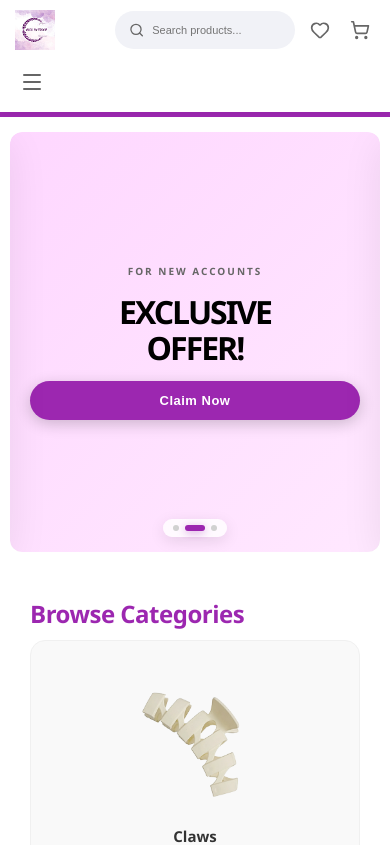
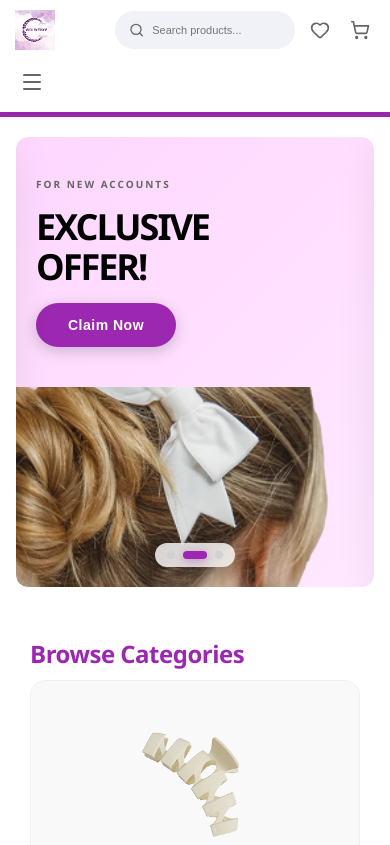
Before and after one commit to TriDizi-Dev/Accsintouch, a React (Vite) app in the folder client/: page / in a window 390 px wide. Shown: the top 845 px of the page. Built offline with nearby package versions, Linux system fonts and the light colour scheme.

Commit message:
responsivenessfinals

```diff
--- a/client/src/components/caroselbanner/Carousel.jsx
+++ b/client/src/components/caroselbanner/Carousel.jsx
@@ -14,9 +14,8 @@ export default function HeroCarousel({ handleNavigateToProducts, handleNavigateT
   // Detect screen size
   useEffect(() => {
     const handleResize = () => {
-      const width = window.innerWidth;
-      setIsMobile(width < 768);
-      setIsTablet(width >= 768 && width < 1024);
+      setIsMobile(window.innerWidth < 768);
+      setIsTablet(window.innerWidth >= 768 && window.innerWidth < 1024);
     };
 
     handleResize();
@@ -34,7 +33,7 @@ export default function HeroCarousel({ handleNavigateToProducts, handleNavigateT
           background: 'linear-gradient(135deg, #FFEFE7 0%, #FFE8DC 100%)',
           borderRadius: isMobile ? '12px' : '20px',
           overflow: 'hidden',
-          height: isMobile ? '420px' : isTablet ? '480px' : '550px',
+          height: isMobile ? '450px' : isTablet ? '500px' : '550px',
           display: 'flex',
           alignItems: 'center',
           boxShadow: '0 10px 40px rgba(0,0,0,0.08)'
@@ -64,7 +63,7 @@ export default function HeroCarousel({ handleNavigateToProducts, handleNavigateT
           }}>
             <div style={{ display: 'flex', alignItems: 'baseline', gap: isMobile ? '10px' : '15px' }}>
               <h1 style={{
-                fontSize: isMobile ? '60px' : isTablet ? '80px' : '120px',
+                fontSize: isMobile ? '72px' : isTablet ? '90px' : '120px',
                 fontWeight: '800',
                 lineHeight: '1',
                 margin: 0,
@@ -72,14 +71,14 @@ export default function HeroCarousel({ handleNavigateToProducts, handleNavigateT
                 textShadow: '2px 2px 4px rgba(0,0,0,0.05)'
               }}>50%</h1>
               <div style={{
-                fontSize: isMobile ? '28px' : isTablet ? '36px' : '48px',
+                fontSize: isMobile ? '32px' : isTablet ? '40px' : '48px',
                 fontWeight: '700',
                 color: '#000',
                 letterSpacing: '-1px'
               }}>OFF</div>
             </div>
             <p style={{
-              fontSize: isMobile ? '13px' : '16px',
+              fontSize: isMobile ? '14px' : '16px',
               lineHeight: '1.6',
               color: '#333',
               maxWidth: isMobile ? '100%' : '420px',
@@ -92,11 +91,11 @@ export default function HeroCarousel({ handleNavigateToProducts, handleNavigateT
               style={{
                 backgroundColor: 'rgb(156, 39, 176)',
                 color: 'white',
-                padding: isMobile ? '12px 28px' : '16px 40px',
+                padding: isMobile ? '14px 32px' : '16px 40px',
                 borderRadius: '50px',
                 border: 'none',
                 fontWeight: '600',
-                fontSize: isMobile ? '13px' : '15px',
+                fontSize: isMobile ? '14px' : '15px',
                 cursor: 'pointer',
                 width: 'fit-content',
                 transition: 'all 0.3s ease',
@@ -124,9 +123,9 @@ export default function HeroCarousel({ handleNavigateToProducts, handleNavigateT
       content: (
         <div style={{
           display: 'flex',
-          height: isMobile ? '420px' : isTablet ? '480px' : '550px',
+          height: isMobile ? '450px' : isTablet ? '500px' : '550px',
           width: '100%',
-          flexDirection: isMobile ? 'column' : 'row',
+          flexDirection: isMobile ? 'column-reverse' : 'row',
           alignItems: 'stretch',
           gap: 0,
           background: 'linear-gradient(135deg, #FED7FF 0%, #FFE8FF 100%)',
@@ -134,10 +133,8 @@ export default function HeroCarousel({ handleNavigateToProducts, handleNavigateT
           overflow: 'hidden',
           boxShadow: '0 10px 40px rgba(0,0,0,0.08)'
         }}>
-          {/* IMAGE HIDDEN ON MOBILE */}
-          {!isMobile && (
           <div style={{
-              flex: '1.2',
+            flex: isMobile ? '0 0 200px' : '1.2',
             position: 'relative',
             overflow: 'hidden'
           }}>
@@ -153,15 +150,13 @@ export default function HeroCarousel({ handleNavigateToProducts, handleNavigateT
               }}
             />
           </div>
-          )}
           <div style={{
-            flex: '1',
-            padding: isMobile ? '40px 20px' : isTablet ? '40px 30px' : '60px 50px',
+            flex: isMobile ? '1' : '1',
+            padding: isMobile ? '30px 20px' : isTablet ? '40px 30px' : '60px 50px',
             display: 'flex',
             flexDirection: 'column',
             justifyContent: 'center',
-            gap: isMobile ? '16px' : '24px',
-            textAlign: isMobile ? 'center' : 'left'
+            gap: isMobile ? '16px' : '24px'
           }}>
             <span style={{
               fontSize: isMobile ? '10px' : '12px',
@@ -172,7 +167,7 @@ export default function HeroCarousel({ handleNavigateToProducts, handleNavigateT
               display: 'block'
             }}>For New Accounts</span>
             <h2 style={{
-              fontSize: isMobile ? '32px' : isTablet ? '40px' : '56px',
+              fontSize: isMobile ? '36px' : isTablet ? '44px' : '56px',
               fontWeight: '800',
               margin: 0,
               lineHeight: '1.1',
@@ -186,17 +181,16 @@ export default function HeroCarousel({ handleNavigateToProducts, handleNavigateT
               style={{
                 backgroundColor: 'rgb(156, 39, 176)',
                 color: 'white',
-                padding: isMobile ? '12px 28px' : '16px 40px',
+                padding: isMobile ? '14px 32px' : '16px 40px',
                 borderRadius: '50px',
                 border: 'none',
                 fontWeight: '600',
-                fontSize: isMobile ? '13px' : '15px',
+                fontSize: isMobile ? '14px' : '15px',
                 cursor: 'pointer',
-                width: isMobile ? '100%' : 'fit-content',
+                width: 'fit-content',
                 transition: 'all 0.3s ease',
                 letterSpacing: '0.5px',
-                boxShadow: '0 4px 15px rgba(0,0,0,0.2)',
-                margin: isMobile ? '0 auto' : '0'
+                boxShadow: '0 4px 15px rgba(0,0,0,0.2)'
               }}
               onMouseEnter={(e) => {
                 e.currentTarget.style.transform = 'translateY(-2px)';
@@ -222,11 +216,11 @@ export default function HeroCarousel({ handleNavigateToProducts, handleNavigateT
           flexDirection: 'column',
           alignItems: 'center',
           justifyContent: 'space-between',
-          height: isMobile ? '420px' : isTablet ? '480px' : '550px',
+          height: isMobile ? '450px' : isTablet ? '500px' : '550px',
           width: '100%',
           background: 'linear-gradient(135deg, #E8E5FF 0%, #F5F3FF 100%)',
           borderRadius: isMobile ? '12px' : '20px',
-          padding: isMobile ? '25px 15px' : isTablet ? '35px' : '50px',
+          padding: isMobile ? '30px 20px' : isTablet ? '40px' : '50px',
           boxShadow: '0 10px 40px rgba(0,0,0,0.08)',
           position: 'relative',
           overflow: 'hidden'
@@ -235,8 +229,8 @@ export default function HeroCarousel({ handleNavigateToProducts, handleNavigateT
             position: 'absolute',
             top: '-50px',
             right: '-50px',
-            width: isMobile ? '180px' : '280px',
-            height: isMobile ? '180px' : '280px',
+            width: isMobile ? '200px' : '300px',
+            height: isMobile ? '200px' : '300px',
             borderRadius: '50%',
             background: 'rgba(255,255,255,0.3)',
             filter: 'blur(60px)'
@@ -250,14 +244,14 @@ export default function HeroCarousel({ handleNavigateToProducts, handleNavigateT
             zIndex: 1
           }}>
             <span style={{
-              fontSize: isMobile ? '9px' : '11px',
+              fontSize: isMobile ? '10px' : '12px',
               fontWeight: '700',
               textTransform: 'uppercase',
               letterSpacing: '2px',
               color: '#666'
             }}>NEW ARRIVAL</span>
             <span style={{
-              fontSize: isMobile ? '9px' : '11px',
+              fontSize: isMobile ? '10px' : '12px',
               fontWeight: '700',
               letterSpacing: '2px',
               color: '#666'
@@ -275,7 +269,7 @@ export default function HeroCarousel({ handleNavigateToProducts, handleNavigateT
             <div style={{
               background: 'white',
               borderRadius: '50%',
-              padding: isMobile ? '20px' : isTablet ? '28px' : '40px',
+              padding: isMobile ? '25px' : isTablet ? '30px' : '40px',
               boxShadow: '0 20px 60px rgba(0,0,0,0.15)',
               animation: 'float 3s ease-in-out infinite'
             }}>
@@ -283,8 +277,8 @@ export default function HeroCarousel({ handleNavigateToProducts, handleNavigateT
                 src={bow1}
                 alt="Hair Bow"
                 style={{
-                  height: isMobile ? '120px' : isTablet ? '160px' : '220px',
-                  width: isMobile ? '120px' : isTablet ? '160px' : '220px',
+                  height: isMobile ? '140px' : isTablet ? '180px' : '220px',
+                  width: isMobile ? '140px' : isTablet ? '180px' : '220px',
                   objectFit: 'contain',
                   filter: 'drop-shadow(0 4px 10px rgba(0,0,0,0.1))'
                 }}
@@ -297,17 +291,17 @@ export default function HeroCarousel({ handleNavigateToProducts, handleNavigateT
             display: 'flex',
             flexDirection: isMobile ? 'column' : 'row',
             justifyContent: 'space-between',
-            alignItems: isMobile ? 'center' : 'center',
+            alignItems: isMobile ? 'stretch' : 'center',
             gap: isMobile ? '12px' : '20px',
-            zIndex: 1,
-            textAlign: 'center'
+            zIndex: 1
           }}>
             <p style={{
               fontFamily: 'Segoe UI',
               fontWeight: '700',
-              fontSize: isMobile ? '13px' : '15px',
+              fontSize: isMobile ? '14px' : '16px',
               margin: 0,
-              color: '#000'
+              color: '#000',
+              textAlign: isMobile ? 'center' : 'left'
             }}>
               Browse Hair Accessories
             </p>
@@ -316,11 +310,11 @@ export default function HeroCarousel({ handleNavigateToProducts, handleNavigateT
               style={{
                 backgroundColor: 'rgb(156, 39, 176)',
                 color: 'white',
-                padding: isMobile ? '12px 28px' : '16px 40px',
+                padding: isMobile ? '14px 32px' : '16px 40px',
                 borderRadius: '50px',
                 border: 'none',
                 fontWeight: '600',
-                fontSize: isMobile ? '13px' : '15px',
+                fontSize: isMobile ? '14px' : '15px',
                 cursor: 'pointer',
                 transition: 'all 0.3s ease',
                 letterSpacing: '0.5px',
@@ -345,7 +339,7 @@ export default function HeroCarousel({ handleNavigateToProducts, handleNavigateT
             {`
               @keyframes float {
                 0%, 100% { transform: translateY(0px); }
-                50% { transform: translateY(-16px); }
+                50% { transform: translateY(-20px); }
               }
             `}
           </style>
@@ -366,12 +360,13 @@ export default function HeroCarousel({ handleNavigateToProducts, handleNavigateT
     const interval = setInterval(() => {
       nextSlide();
     }, 5000);
+
     return () => clearInterval(interval);
-  }, []);
+  }, [currentSlide]);
 
   return (
     <section style={{
-      padding: isMobile ? '15px 10px' : isTablet ? '25px 30px' : '40px 60px',
+      padding: isMobile ? '20px 16px' : isTablet ? '30px 40px' : '40px 60px',
       position: 'relative',
       maxWidth: '1600px',
       margin: '0 auto'
@@ -403,11 +398,11 @@ export default function HeroCarousel({ handleNavigateToProducts, handleNavigateT
               onClick={prevSlide}
               style={{
                 position: 'absolute',
-                left: isTablet ? '12px' : '25px',
+                left: isTablet ? '15px' : '30px',
                 top: '50%',
                 transform: 'translateY(-50%)',
-                width: isTablet ? '38px' : '48px',
-                height: isTablet ? '38px' : '48px',
+                width: isTablet ? '40px' : '50px',
+                height: isTablet ? '40px' : '50px',
                 border: 'none',
                 borderRadius: '50%',
                 background: 'rgba(255, 255, 255, 0.95)',
@@ -429,18 +424,18 @@ export default function HeroCarousel({ handleNavigateToProducts, handleNavigateT
                 e.currentTarget.style.transform = 'translateY(-50%) scale(1)';
               }}
             >
-              <ChevronLeft size={isTablet ? 18 : 22} strokeWidth={2.5} />
+              <ChevronLeft size={isTablet ? 20 : 24} strokeWidth={2.5} />
             </button>
 
             <button
               onClick={nextSlide}
               style={{
                 position: 'absolute',
-                right: isTablet ? '12px' : '25px',
+                right: isTablet ? '15px' : '30px',
                 top: '50%',
                 transform: 'translateY(-50%)',
-                width: isTablet ? '38px' : '48px',
-                height: isTablet ? '38px' : '48px',
+                width: isTablet ? '40px' : '50px',
+                height: isTablet ? '40px' : '50px',
                 border: 'none',
                 borderRadius: '50%',
                 background: 'rgba(255, 255, 255, 0.95)',
@@ -462,21 +457,21 @@ export default function HeroCarousel({ handleNavigateToProducts, handleNavigateT
                 e.currentTarget.style.transform = 'translateY(-50%) scale(1)';
               }}
             >
-              <ChevronRight size={isTablet ? 18 : 22} strokeWidth={2.5} />
+              <ChevronRight size={isTablet ? 20 : 24} strokeWidth={2.5} />
             </button>
           </>
         )}
 
         <div style={{
           position: 'absolute',
-          bottom: isMobile ? '15px' : '25px',
+          bottom: isMobile ? '20px' : '30px',
           left: '50%',
           transform: 'translateX(-50%)',
           display: 'flex',
-          gap: isMobile ? '6px' : '8px',
+          gap: isMobile ? '8px' : '10px',
           zIndex: 10,
           background: 'rgba(255, 255, 255, 0.8)',
-          padding: isMobile ? '6px 10px' : '8px 14px',
+          padding: isMobile ? '8px 12px' : '10px 16px',
           borderRadius: '50px',
           backdropFilter: 'blur(10px)',
           boxShadow: '0 4px 15px rgba(0,0,0,0.1)'
@@ -486,9 +481,9 @@ export default function HeroCarousel({ handleNavigateToProducts, handleNavigateT
               key={index}
               onClick={() => setCurrentSlide(index)}
               style={{
-                width: currentSlide === index ? (isMobile ? '20px' : '28px') : (isMobile ? '6px' : '8px'),
-                height: isMobile ? '6px' : '8px',
-                borderRadius: '4px',
+                width: currentSlide === index ? (isMobile ? '24px' : '32px') : (isMobile ? '8px' : '10px'),
+                height: isMobile ? '8px' : '10px',
+                borderRadius: '5px',
                 border: 'none',
                 background: currentSlide === index ? '#9C27B0' : '#D1D1D1',
                 cursor: 'pointer',
--- a/client/src/pages/Home/Homepage.css
+++ b/client/src/pages/Home/Homepage.css
@@ -350,7 +350,6 @@ body {
   text-align: center;
   margin-bottom: 10px;
   letter-spacing: -0.5px;
-  color :rgb(156, 39, 176);
 }
 
 .section-subtitle {
@@ -1490,13 +1489,3 @@ body {
     font-size: 12px;
   }
 }
-/* Claw-Clips grid – responsive */
-.claws-grid {
-  grid-template-columns: repeat(3, 1fr);
-}
-@media (max-width: 768px) {
-  .claws-grid { grid-template-columns: repeat(2, 1fr); }
-}
-@media (max-width: 480px) {
-  .claws-grid { grid-template-columns: 1fr; }
-}
--- a/client/src/pages/Home/Homepage.jsx
+++ b/client/src/pages/Home/Homepage.jsx
@@ -8,7 +8,6 @@ import { useNavigate } from 'react-router-dom';
 import Header from '../../components/Header/Header';
 import Footer from '../../components/Footer/Footer';
 import Carousel from '../../components/caroselbanner/Carousel';
-
 // Image imports from assets folder
 import bands2 from '../../assets/bands2.png';
 import bowred from '../../assets/bowred.png';
@@ -238,7 +237,7 @@ export default function HomePage() {
       {/* Browse Categories - Claw Clips */}
       <section className="section">
         <h2 className="section-title">Claws</h2>
-        <div className="products-grid claws-grid" style={{gridTemplateColumns: 'repeat(3, 1fr)', marginBottom:'-50px',marginTop:'10px',maxWidth:'100%', gap:'20px'}}>
+        <div className="products-grid" style={{gridTemplateColumns: 'repeat(3, 1fr)', maxWidth:'150%',marginBottom:'-50px',marginTop:'10px', marginRight:'300px',gap:'20px'}}>
           {[
             { id: 4, name: 'Claw Clip', price: '₹15', image: violetclip, colors: ['#C00C0C', '#0C8DC0', '#169E5C'], category: 'claw-clips' },
             { id: 14, name: 'White Clip', price: '₹15', image: whiteclip, colors: ['#C00C0C', '#0C8DC0', '#169E5C'], category: 'claw-clips' },
@@ -248,7 +247,7 @@ export default function HomePage() {
               key={product.id}
               className="product-card"
               onClick={() => handleProductClick(product)}
-              style={{ cursor: 'pointer' }}
+              style={{ cursor: 'pointer' , width:'100%' ,marginTop:'10px' ,gap:'30px' }}
             >
               <div className="product-image-container">
                 <Heart
@@ -655,13 +654,13 @@ export default function HomePage() {
               {review.video ? (
                 <div className="review-video">
                   <img src={review.image} alt={review.name} className="review-image" />
-                  <div className="play-button">Play</div>
+                  <div className="play-button">▶️</div>
                 </div>
               ) : (
                 <img src={review.image} alt={review.name} className="review-avatar" />
               )}
               <div className="review-rating">
-                <span className="star">Star</span>
+                <span className="star">⭐</span>
                 <span className="rating-number">{review.rating}</span>
               </div>
               <h4 className="review-name">{review.name}</h4>
```
Lines whose indentation alone changed are shown as unchanged.
